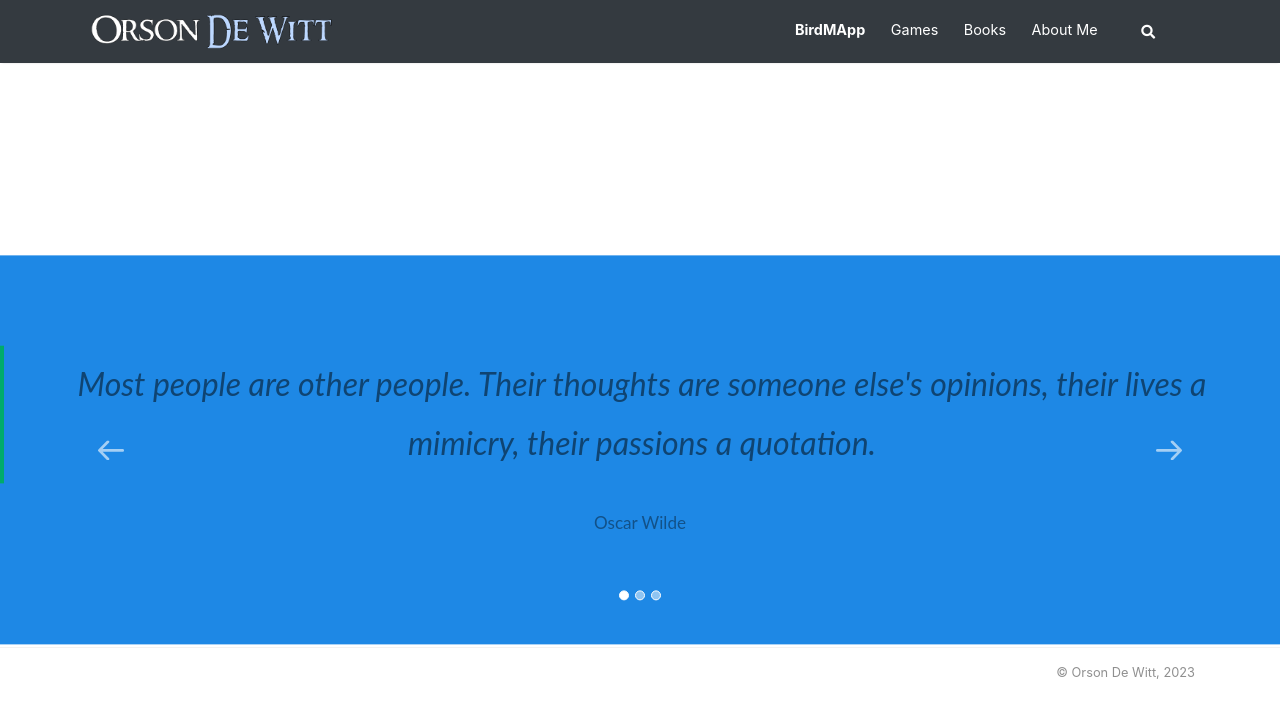
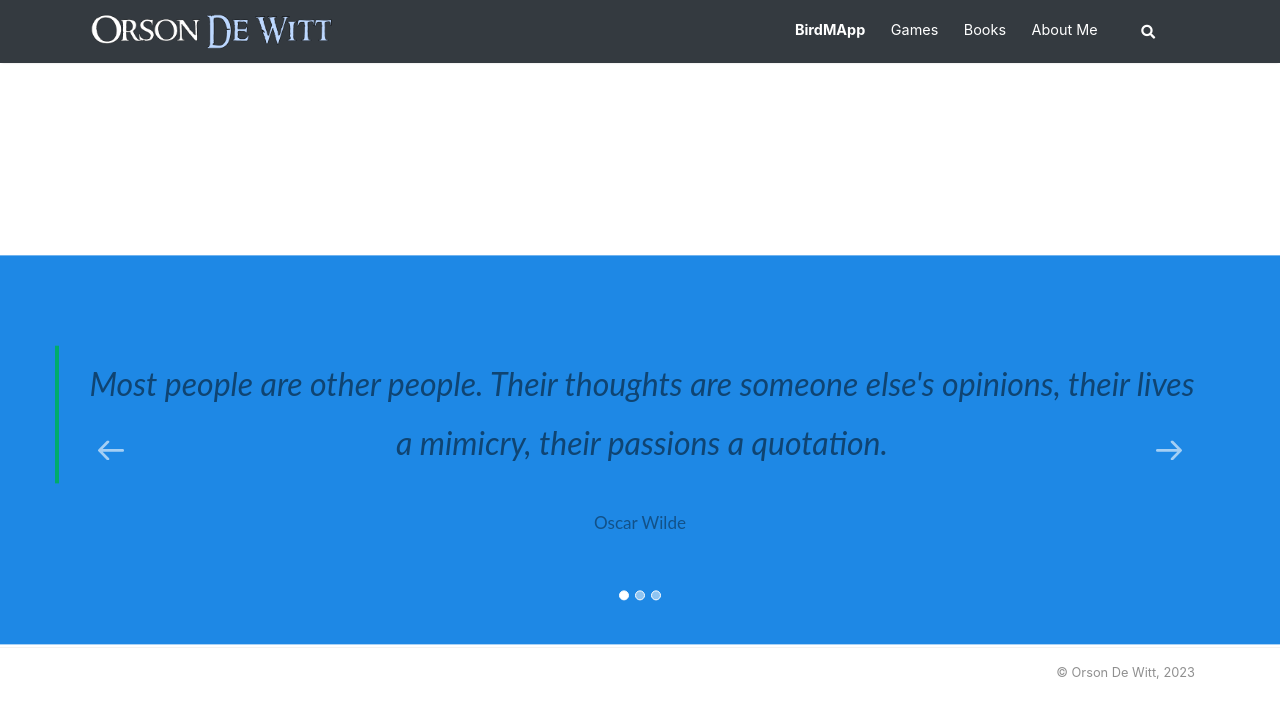
Before and after one commit to OrsonDWitt/OrsonDWitt.github.io, a Jekyll site: the page built from _pages/birdmapp.md, in a window 1280 px wide. Shown: the top 718 px of the page. Built offline with Jekyll 4.4.1, drawn with Linux system fonts in a browser that asks for light colours; nearby versions of some CDN libraries.

Commit message:
Update main.scss

```diff
--- a/assets/css/main.scss
+++ b/assets/css/main.scss
@@ -148,13 +148,13 @@ blockquote {
 }
 
 @media (min-width: 992px) {
-  .container {
+  .carousel-container {
     width: 970px;
   }
 }
 
 @media (min-width: 1200px) {
-  .container {
+  .carousel-container {
     width: 1170px;
   }
 }
```
